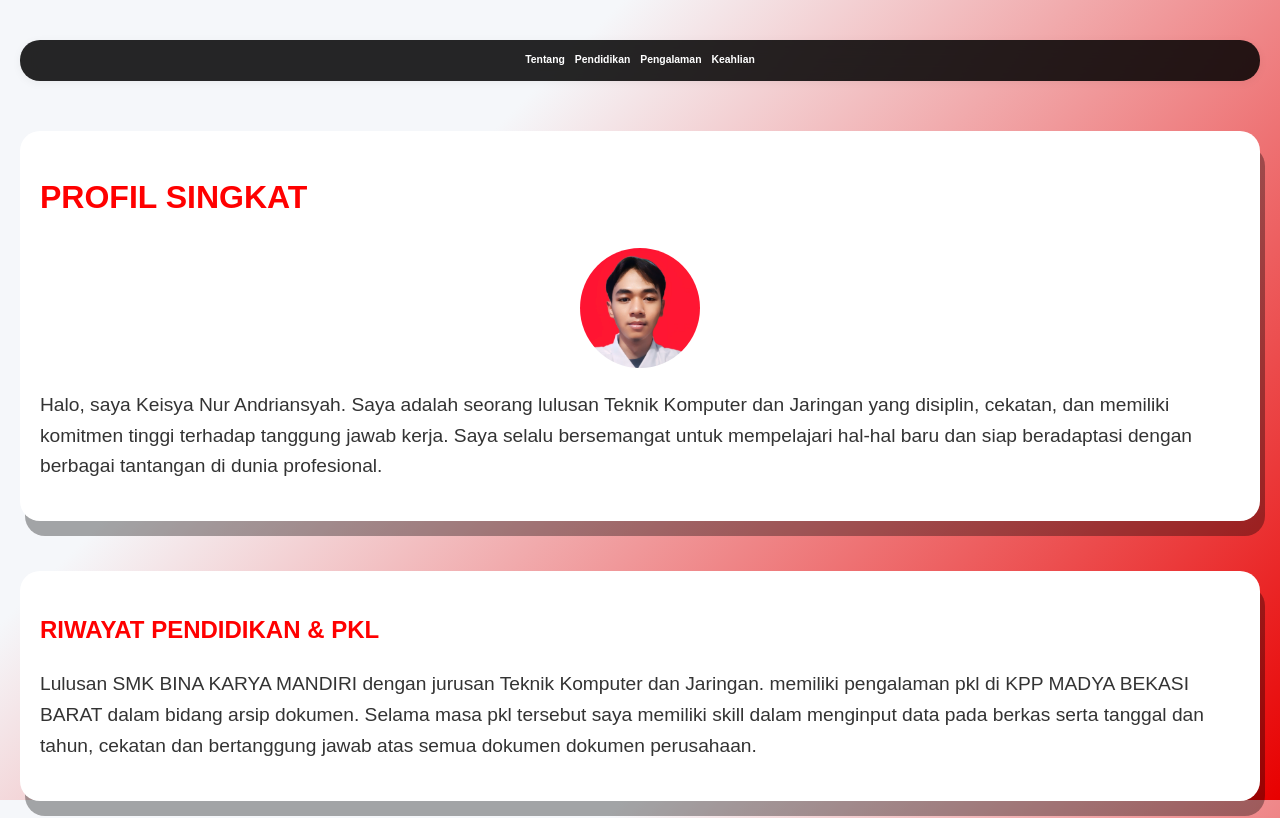
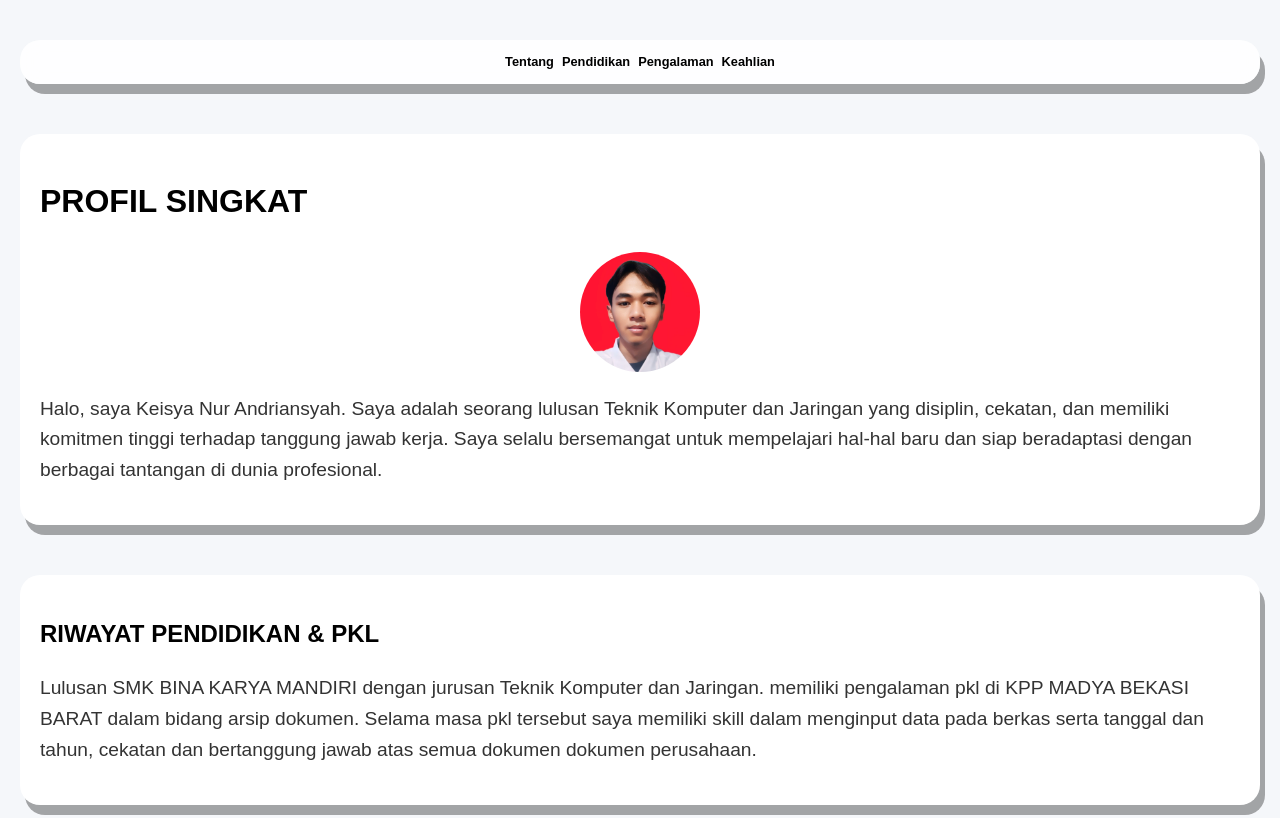
Before and after one commit to keisyanur/keisyanur.github.io, a plain HTML site: page index.html in a window 1280 px wide. Shown: the top 818 px of the page. Drawn offline with Linux system fonts and the light colour scheme.

Commit message:
index.html

```diff
--- a/index.html
+++ b/index.html
@@ -13,7 +13,7 @@
     margin: 0;
     padding: 0;
     /* Membuat latar belakang gradasi warna pastel modern dari pojok kiri ke kanan */
-    background: linear-gradient(135deg, #f5f7fa 30%, #e80000 100%);
+    background: linear-gradient(135deg, #f5f7fa 100%, #e80000 100%);
     background-attachment: fixed; /* Latar belakang tetap diam saat di-scroll */
 
 
@@ -33,7 +33,7 @@
             margin-top: 20px;
             margin-bottom: 50px;
             border-radius: 20px;
-            box-shadow: 5px 15px rgba(0, 0, 0, 0.33725490196078434);
+            box-shadow: 5px 10px rgba(0, 0, 0, 0.33725490196078434);
 
             /* Pasang durasi animasi bawaan untuk semua kotak */
             animation-duration: 2.0s;
@@ -45,11 +45,11 @@
             box-shadow: 0 10px 20px rgba(0, 0, 0, 0.15);
         }
 
-        h1, h2 { color: red; }
+        h1, h2 { color: lab(0% 0 0); }
         p { font-size: 1.2rem; color: #333; text-align: left; }
         .kotak-konten:hover, .kotak-konten:active {
             transform: scale(1.04); /* Ini yang bikin efek nge-zoom membesar */
-            box-shadow: 0 12px 24px rgba(0, 0, 0, 0.15); /* Bayangan melebar biar makin timbul */
+            box-shadow: 0 5px 10px rgba(0, 0, 0, 0.15); /* Bayangan melebar biar makin timbul */
           }
 
         /* 2. MEMBUAT VARIASI ARAH ANIMASI LOKAL */
@@ -58,11 +58,7 @@
         .animasi-bawah {
             animation-name: meluncurBawah;
         }
-        /* 3. Membuat efek saat jari menyentuh/mengetuk kotak (efek tap-tap nge-zoom) */
-        .kotak-konten:hover, .kotak-konten:active {
-            transform: scale(0.04); /* Ini yang bikin efek nge-zoom membesar */
-            box-shadow: 0 12px 24px rgba(0, 0, 0, 0.15); /* Bayangan melebar biar makin timbul */
-        }
+
 
         /* Kotak 2: Meluncur dari Kanan */
         .animasi-kanan {
@@ -93,11 +89,11 @@
 </head>
 <body>
   <!-- KODE MENU MELAYANG START -->
-    <nav class="kotak-konten animasi-bawah" style="position: sticky; top: 0; background: rgba(0, 0, 0, 0.8509803921568627); backdrop-filter: blur(12px); -webkit-backdrop-filter: blur(12px); padding: 12px; text-align: center; box-shadow: 0 2px 10px rgba(0,0,0,0.05); z-index: 9999; display: flex; justify-content: center; gap: 10px;">
-        <a href="#profil" style="text-decoration: none; color: #ffffff; font-weight: bold; font-family: Arial, sans-serif; font-size: 0.65rem;">Tentang</a>
-        <a href="#pendidikan" style="text-decoration: none; color: #ffffff; font-weight: bold; font-family: Arial, sans-serif; font-size: 0.65rem;">Pendidikan</a>
-        <a href="#pengalaman" style="text-decoration: none; color: #ffffff; font-weight: bold; font-family: Arial, sans-serif; font-size: 0.65rem;">Pengalaman</a>
-        <a href="#keahlian" style="text-decoration: none; color: #ffffff; font-weight: bold; font-family: Arial, sans-serif; font-size: 0.65rem;">Keahlian</a>
+    <nav class="kotak-konten animasi-bawah" style="position: sticky; top: 0; background: rgba(255, 255, 255, 0.8509803921568627); backdrop-filter: blur(12px); -webkit-backdrop-filter: blur(12px); padding: 12px; text-align: center; box-shadow: 0.5 0.5px 10px rgba(0,0,0,0.05); z-index: 9999; display: flex; justify-content: center; gap: 8px;">
+        <a href="#profil" style="text-decoration: none; color: #000000; font-weight: bold; font-family: Arial, sans-serif; font-size: 0.80rem;">Tentang</a>
+        <a href="#pendidikan" style="text-decoration: none; color: #000000; font-weight: bold; font-family: Arial, sans-serif; font-size: 0.80rem;">Pendidikan</a>
+        <a href="#pengalaman" style="text-decoration: none; color: #000000; font-weight: bold; font-family: Arial, sans-serif; font-size: 0.80rem;">Pengalaman</a>
+        <a href="#keahlian" style="text-decoration: none; color: #000000; font-weight: bold; font-family: Arial, sans-serif; font-size: 0.80rem;">Keahlian</a>
     </nav>
 <!-- KODE MENU MELAYANG END -->
 
```
